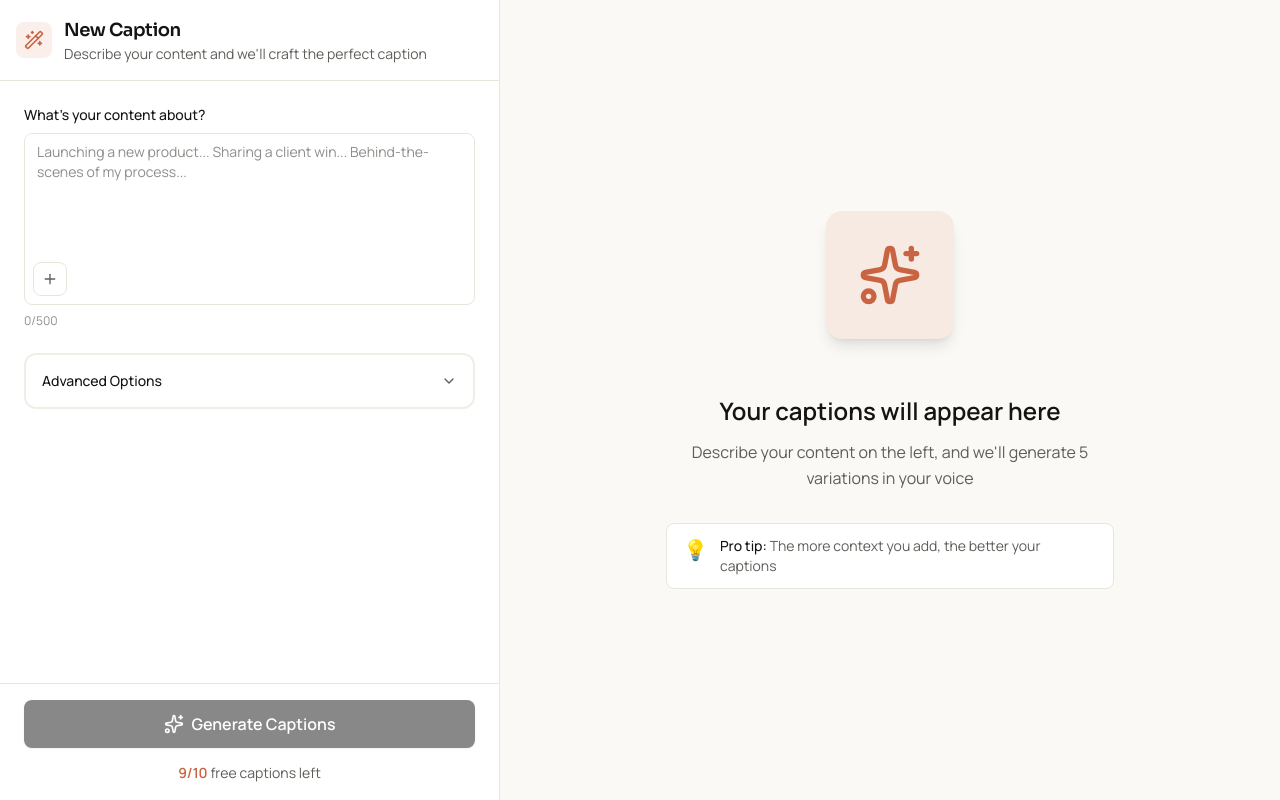
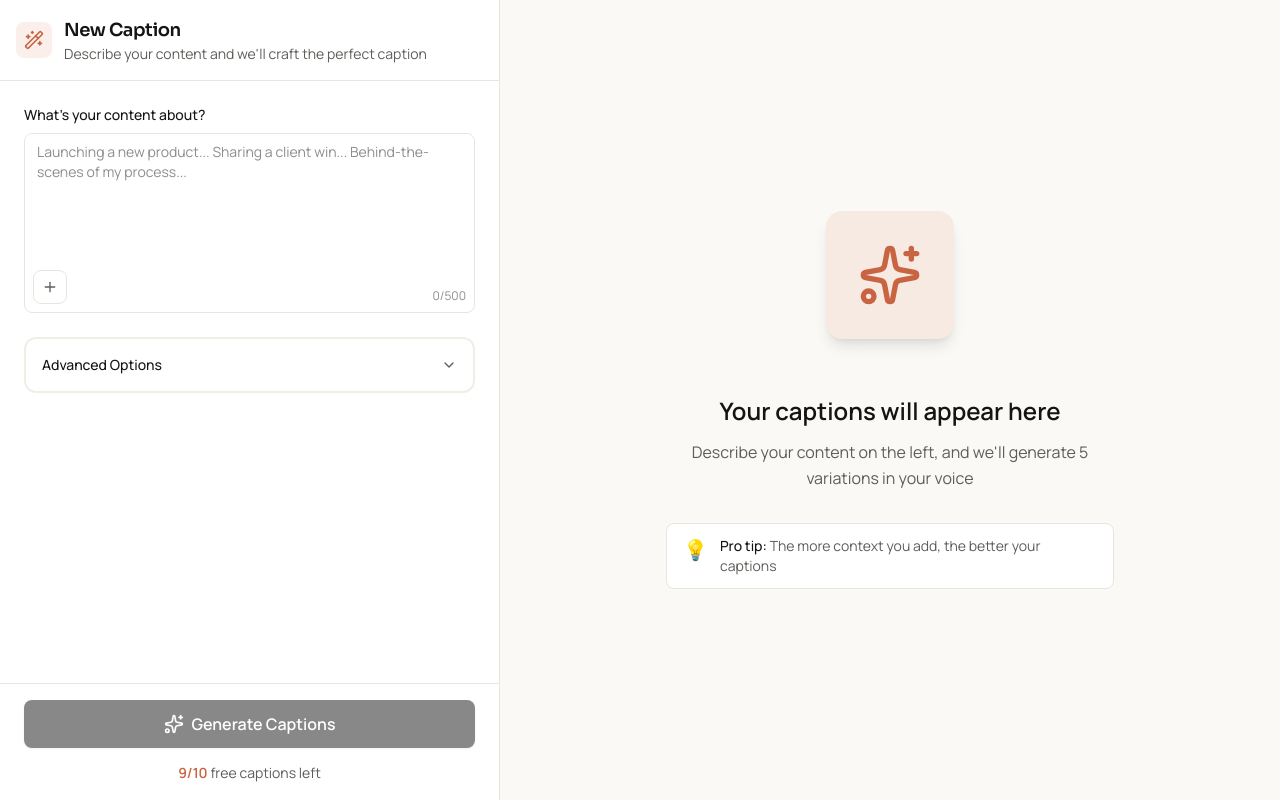
Before and after one commit to uxfris/kepsio, a Next.js app: page /caption-input in a window 1280 px wide. Built offline with nearby package versions, Linux system fonts and the light colour scheme.

Commit message:
Imrove counter layout

```diff
--- a/app/caption-input/page.tsx
+++ b/app/caption-input/page.tsx
@@ -193,6 +193,7 @@ export default function CaptionInputPage() {
                 className="min-h-[120px] text-sm border-none"
                 maxLength={500}
               />
+              <div className="flex items-end justify-between mt-2">
                 {/* Plus Button */}
                 <button
                   ref={plusButtonRef}
@@ -206,6 +207,18 @@ export default function CaptionInputPage() {
                     }`}
                   />
                 </button>
+                <div className="flex items-center justify-between mr-2 mb-2">
+                  <span className="text-xs text-hint">
+                    {contentInput.length}/500
+                  </span>
+                  {contentInput.length > 400 && (
+                    <span className="text-xs text-warning">
+                      Getting close to limit
+                    </span>
+                  )}
+                </div>
+              </div>
+            </div>
           </div>
 
           {/* Floating Context Menu */}
@@ -261,9 +274,7 @@ export default function CaptionInputPage() {
           {selectedContextItems.length > 0 && (
             <div className="flex flex-wrap gap-2 mt-4">
               {selectedContextItems.map((itemId) => {
-                  const option = contextOptions.find(
-                    (opt) => opt.id === itemId
-                  );
+                const option = contextOptions.find((opt) => opt.id === itemId);
                 if (!option) return null;
                 const IconComponent = option.icon;
 
@@ -289,18 +300,6 @@ export default function CaptionInputPage() {
               })}
             </div>
           )}
-
-            <div className="flex items-center justify-between mt-2">
-              <span className="text-xs text-hint">
-                {contentInput.length}/500
-              </span>
-              {contentInput.length > 400 && (
-                <span className="text-xs text-warning">
-                  Getting close to limit
-                </span>
-              )}
-            </div>
-          </div>
 
           {/* Advanced Options Accordion */}
           <div>
```
Lines whose indentation alone changed are shown as unchanged.
